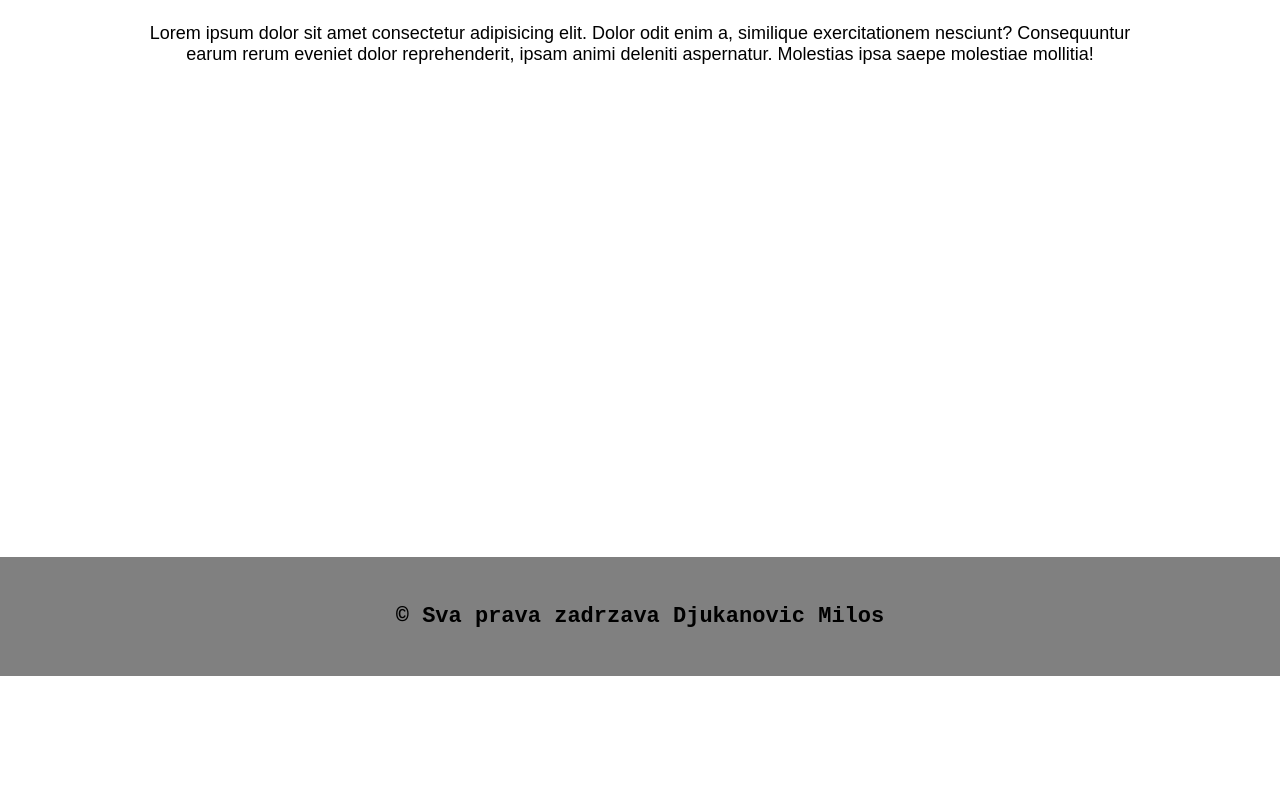
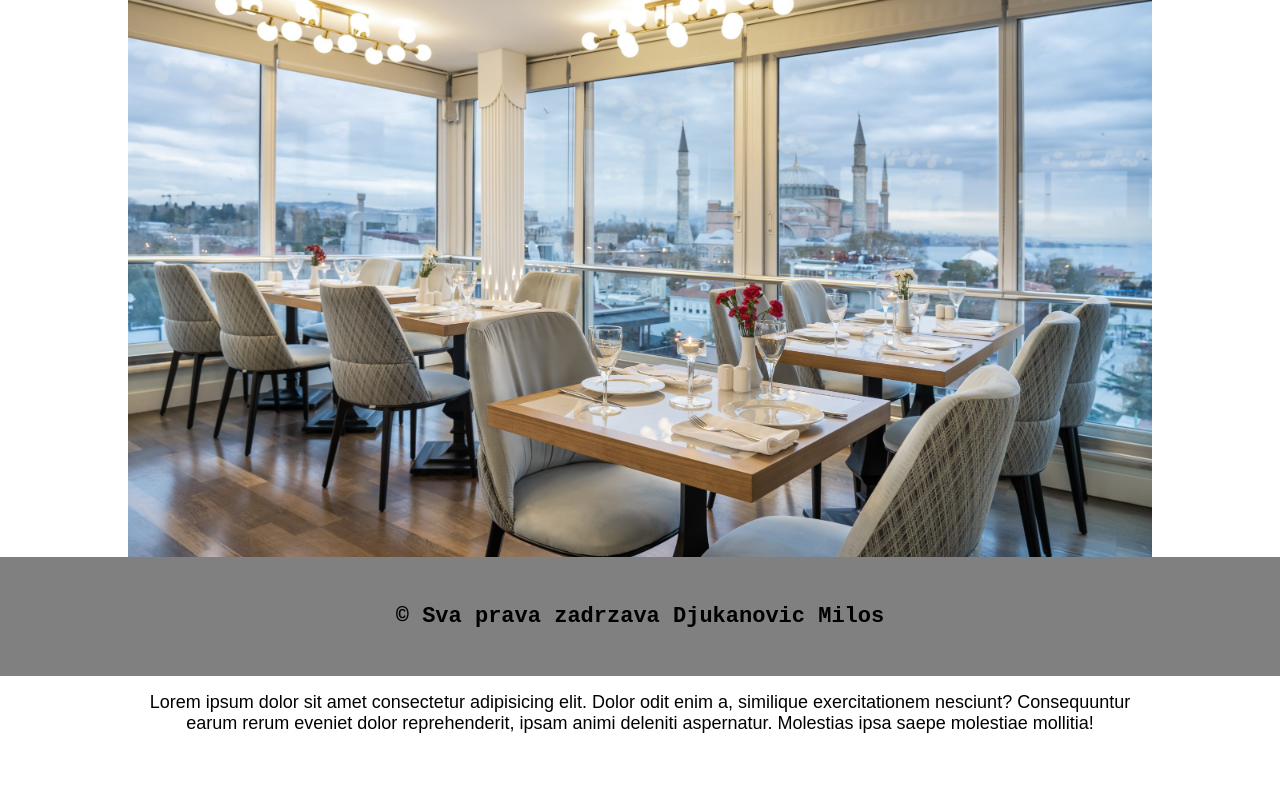
Before and after one commit to tomislavj04/IJA1-Djukanovic, a plain HTML site: page index.html in a window 1280 px wide. Shown: the part 188-978 px from the top of the page. Before the commit the page ends 864 px from the top, so only its background shows below. Drawn offline with Linux system fonts and the light colour scheme.

Commit message:
Update index.html

```diff
--- a/index.html
+++ b/index.html
@@ -16,7 +16,7 @@
     </nav>
     <main>
       <div class="container">
-        <img src="slike/restoran.jpg" alt="" width="100%" />
+        <img src="restoran.jpg" alt="" width="100%" />
         <h2>Dobro došli na sajt</h2>
         <p>
           Lorem ipsum dolor sit amet consectetur adipisicing elit. Dolor odit
```
